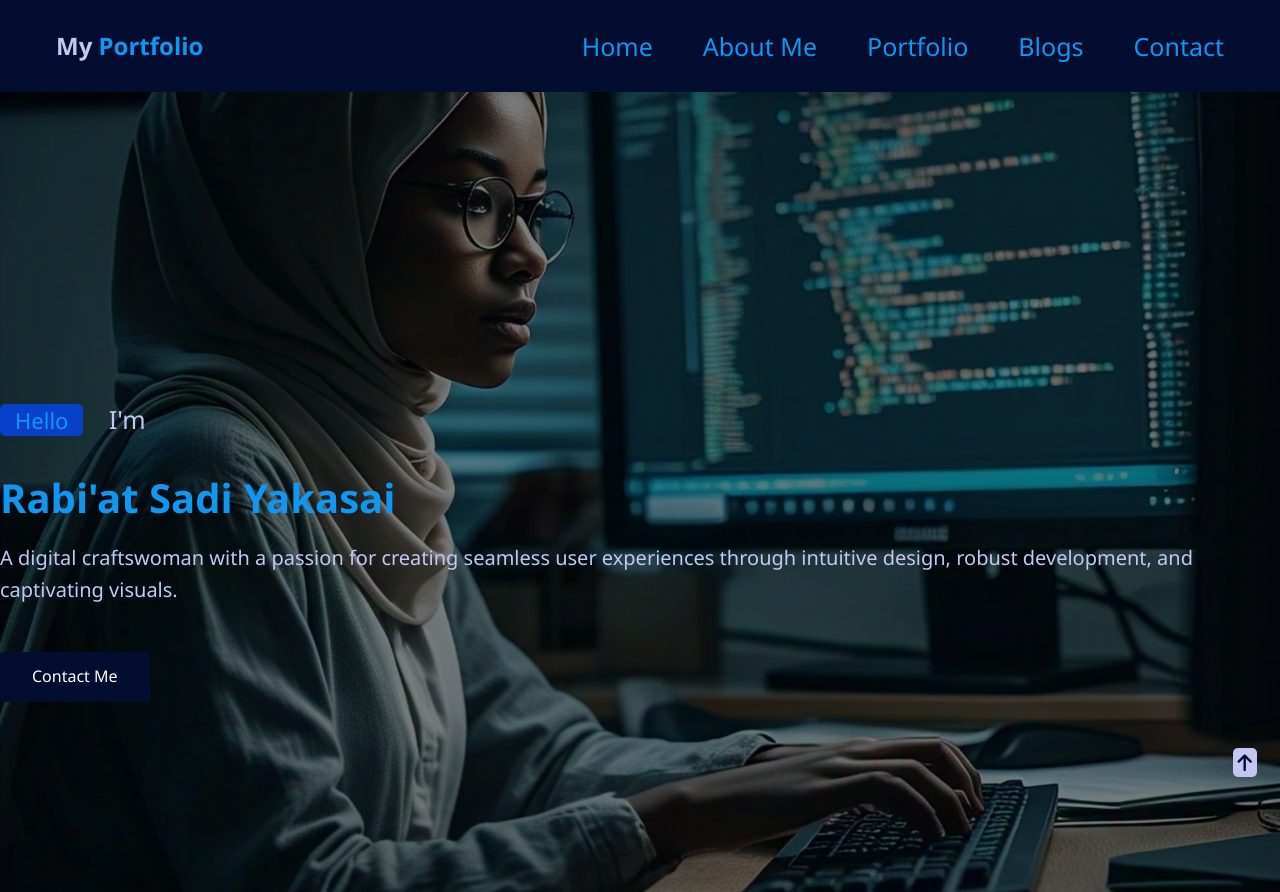
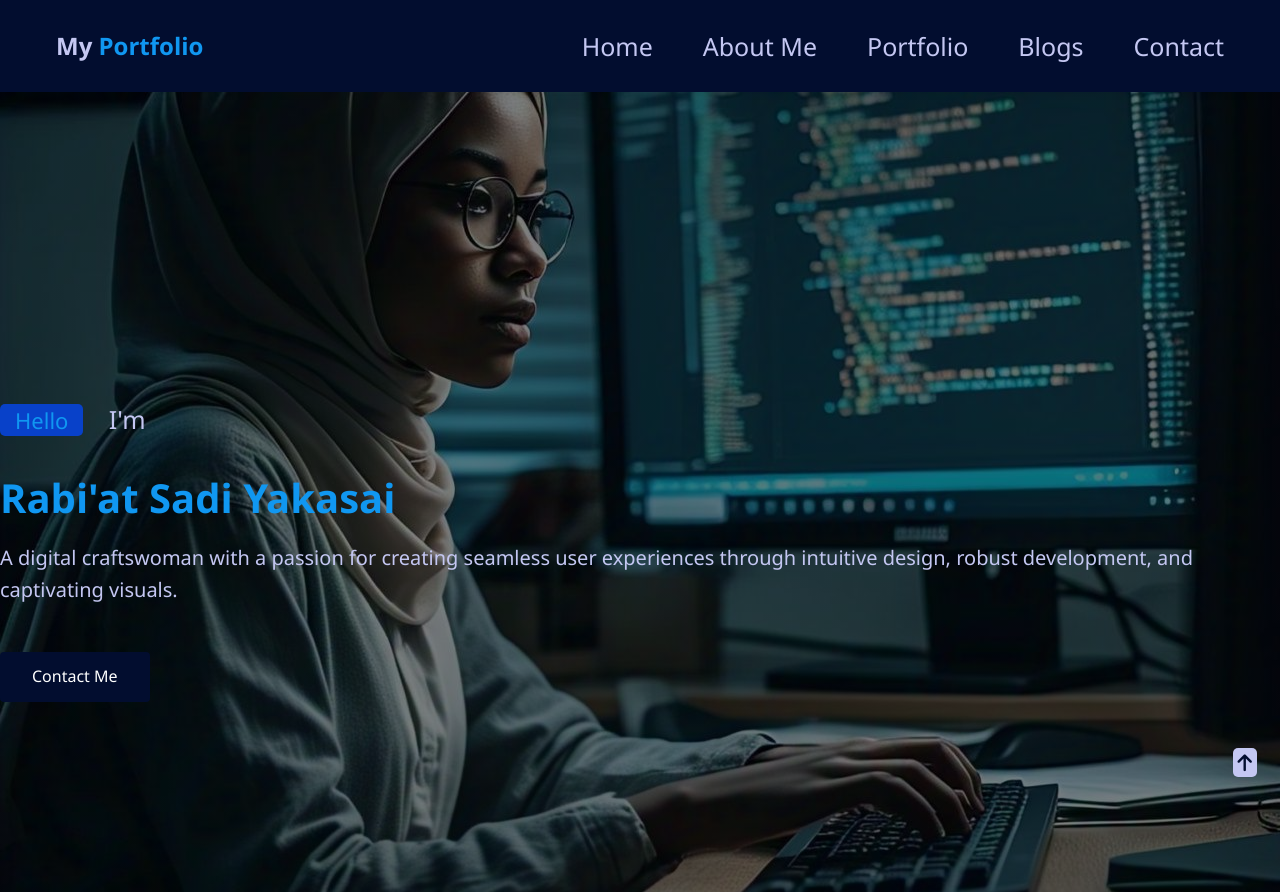
Before and after one commit to RabiatYakasai/My-Portfolio-, a plain HTML site: page index.html in a window 1280 px wide. Shown: the top 892 px of the page. Drawn offline with Linux system fonts and the light colour scheme.

Commit message:
Update styles.css

```diff
--- a/styles.css
+++ b/styles.css
@@ -85,7 +85,7 @@ header {
   font-size: 25px;
 }
 .nav-links li a {
-  color:#1097f1;
+  color: var(--text-color-two);
   font-weight: 500;
   transition: color 0.2s;
   }
```
